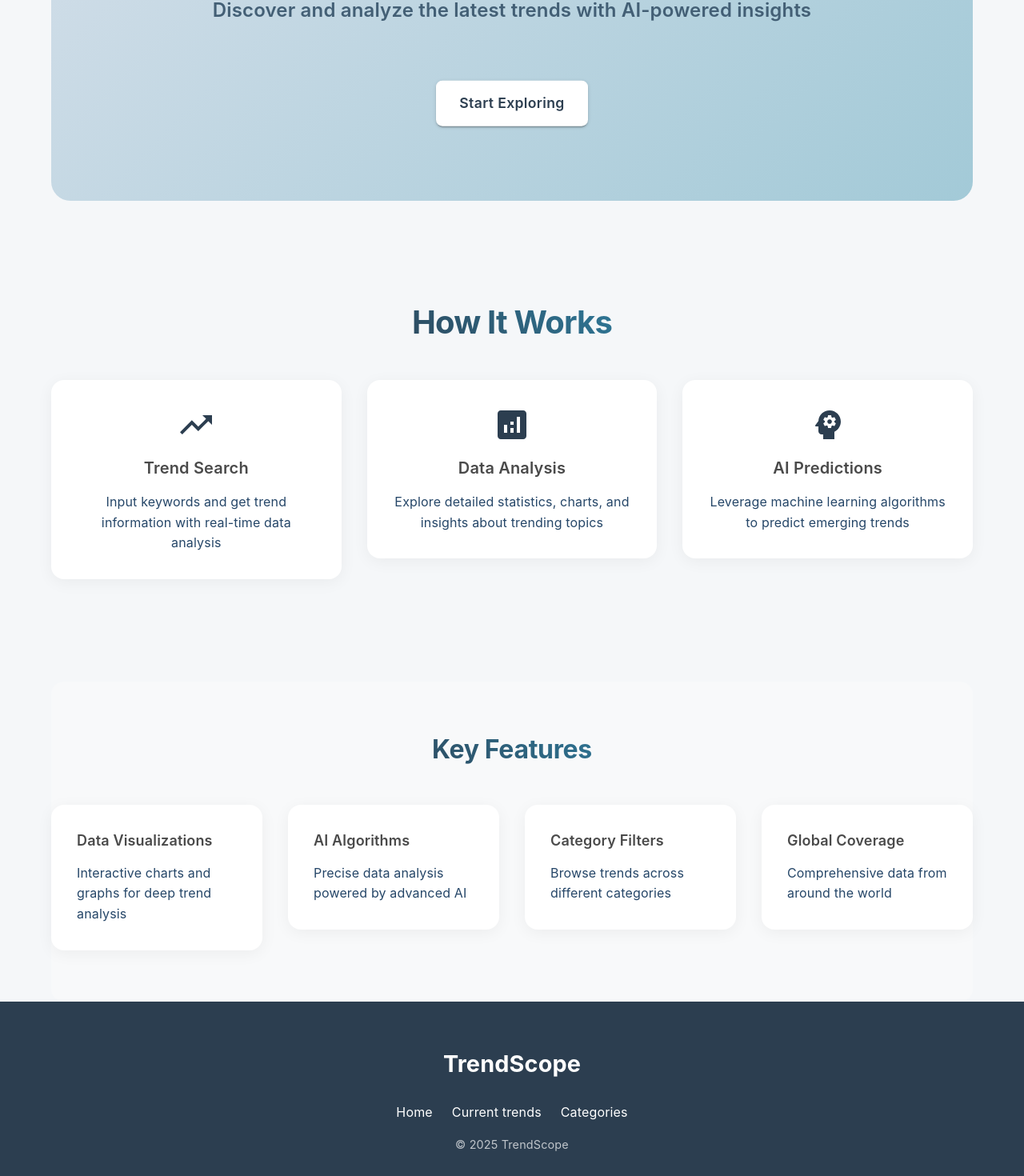
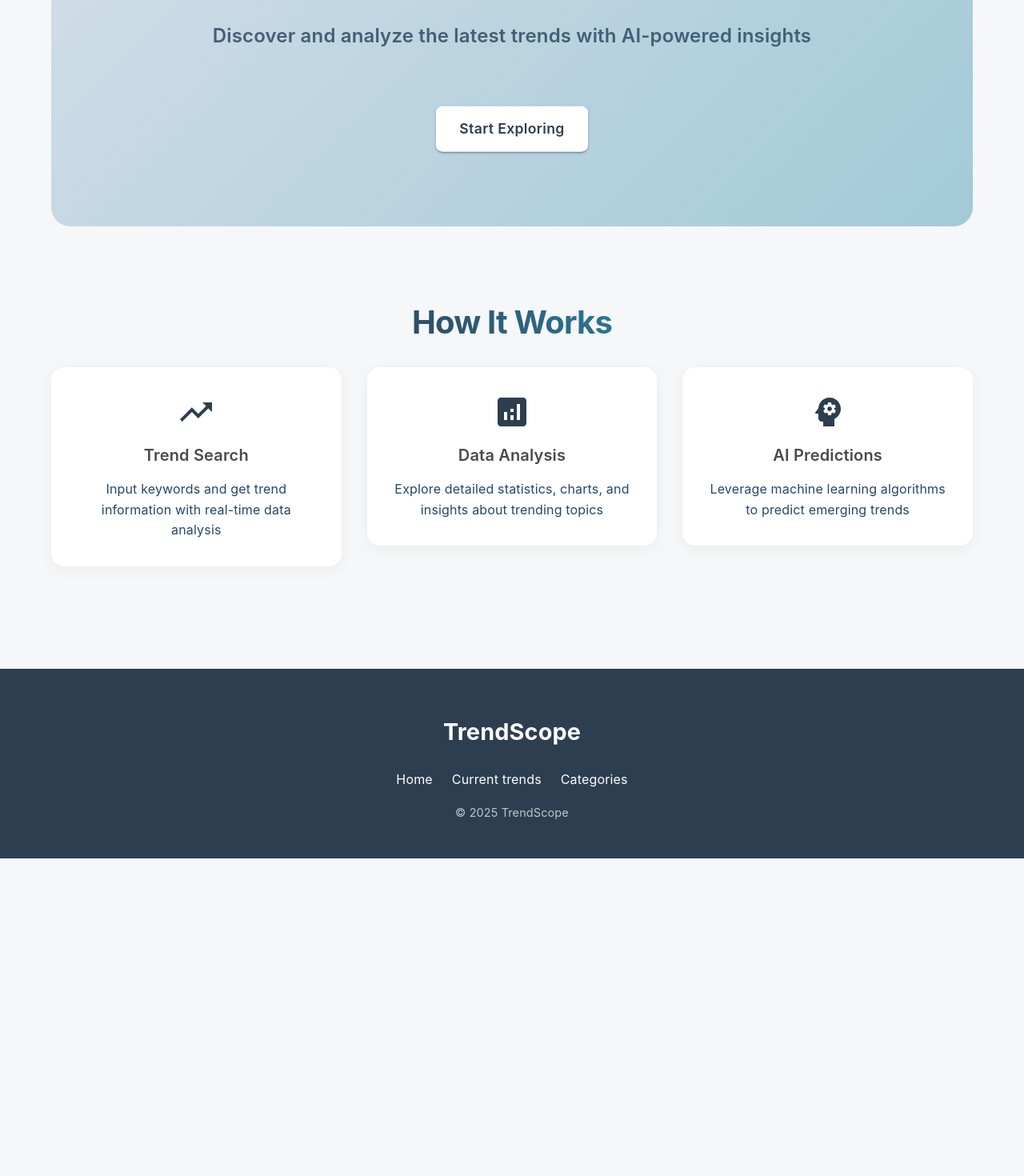
Before and after one commit to Damilyaa/TrendScope, a React (Vite) app: page / in a window 1280 px wide. Shown: the part 387-1857 px from the top of the page at 80% size. After the commit the page ends 1460 px from the top, so only its background shows below. Built offline with nearby package versions, Linux system fonts and the light colour scheme.

Commit message:
updated home

```diff
--- a/src/components/Home/Home.css
+++ b/src/components/Home/Home.css
@@ -12,11 +12,9 @@
     align-items: center;
     justify-content: center;
     text-align: center;
-    /* padding: 2rem 2rem; */
     background: linear-gradient(135deg, rgba(203, 216, 229, 0.783) 0%, rgba(125, 181, 200, 0.686) 100%);
     border-radius: 24px;
-    margin-bottom: 4rem;
-    margin-top: 2rem;
+    margin-top: 4rem;
   }
 
   .hero-content {
@@ -58,7 +56,8 @@
   }
 
   .how-it-works {
-    margin-top: 4rem;
+    margin-top: 2rem;
+    margin-bottom: 4rem;
   }
 
   .how-it-works h2 {
--- a/src/components/Home/Home.jsx
+++ b/src/components/Home/Home.jsx
@@ -58,7 +58,7 @@ export default function Home() {
             variant="h1"
             align="center"
             sx={{
-              mb: 6,
+              mb: 4,
               fontWeight: 700,
               background: "linear-gradient(45deg, #2c3e50 30%, #30a7d2 90%)",
               WebkitBackgroundClip: "text",
@@ -110,7 +110,7 @@ export default function Home() {
           </Grid>
         </Box>
 
-        <Box className="features" sx={{ py: 8, bgcolor: "#f8f9fa", borderRadius: "16px", mt: 4 }}>
+        {/* <Box className="features" sx={{ py: 8, bgcolor: "#f8f9fa", borderRadius: "16px", mt: 4 }}>
           <Typography
             variant="h2"
             align="center"
@@ -174,7 +174,7 @@ export default function Home() {
               </motion.div>
             </Grid>
           </Grid>
-        </Box>
+        </Box> */}
       </motion.div>
     </Container>
   );
```
